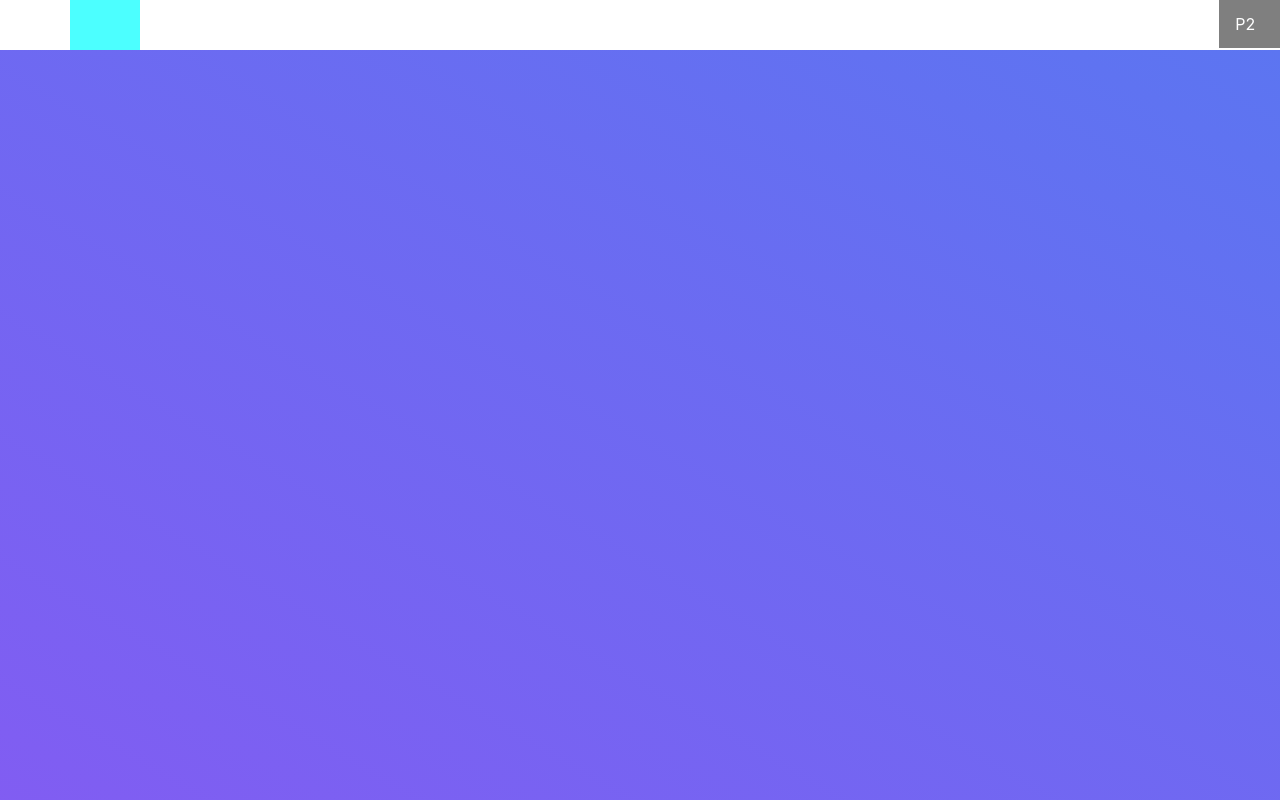
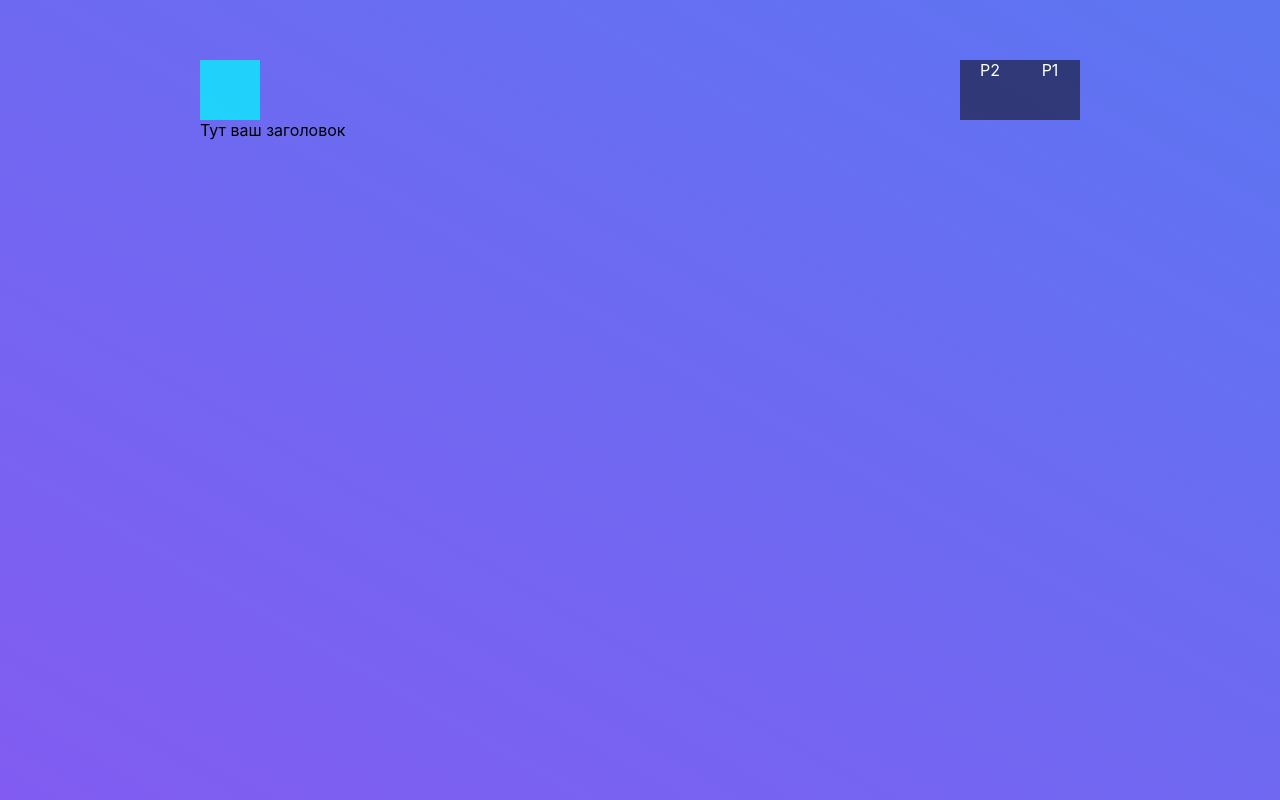
Before and after one commit to Supnovik/Kotiki, a React (Create React App) app in the folder Portal/: page / in a window 1280 px wide. Built offline with nearby package versions, Linux system fonts and the light colour scheme.

Commit message:
main page

```diff
--- /dev/null
+++ b/Portal/src/App.css
@@ -0,0 +1,76 @@
+.Head {
+  margin: 0;
+  padding: 0;
+  position: fixed;
+  display: grid;
+  grid-template-areas:
+    "no no no"
+    "nav nav nav"
+    "middl middl middl";
+  grid-template-rows: 60px 60px 1fr;
+  grid-template-columns: 100px 1fr 100px;
+  background: linear-gradient(30deg, #825cf2, #5c75f1);
+  height: 100%;
+  width: 100%;
+  /*margin-top: 50px;*/
+}
+
+.NavBar {
+  margin-right: 200px;
+  margin-left: 200px;
+  margin-top: 0;
+  padding: 0;
+  grid-area: nav;
+  list-style-type: none;
+}
+.NavBar li {
+  float: right;
+}
+.NavBar li a {
+  display: block;
+  color: white;
+  text-align: center;
+  height: 60px;
+  width: 60px;
+  text-decoration: none;
+  list-style-type: none;
+  background-color: rgba(0, 0, 0, 0.5);
+}
+.NavBar li a:hover {
+  background-color: rgb(0, 0, 0);
+  opacity: 1;
+}
+
+.Logo {
+  grid-area: logo;
+}
+
+.Middle {
+  grid-area: middl;
+  margin-right: 200px;
+  margin-left: 200px;
+  margin-top: 0;
+  padding: 0;
+  list-style-type: none;
+}
+
+.home {
+  float: left;
+}
+
+.home a {
+  display: block;
+  color: white;
+  text-align: center;
+  height: 60px;
+  width: 60px;
+  text-decoration: none;
+  background-color: aqua;
+  background-size: 80%;
+  background-repeat: no-repeat;
+  opacity: 0.7;
+}
+
+.home a:hover {
+  opacity: 1;
+}
--- a/Portal/src/App.js
+++ b/Portal/src/App.js
@@ -3,6 +3,7 @@ import { BrowserRouter as Router, Switch, Route, Link } from "react-router-dom";
 import P1 from "./Pages/p1/p1";
 import P2 from "./Pages/p2/p2";
 import "./index";
+import "./App.css";
 
 function App() {
   return (
@@ -31,7 +32,11 @@ function App() {
 }
 
 function Home() {
-  return <div className="middle"> </div>;
+  return (
+    <div className="Middle">
+      <p1>Тут ваш заголовок</p1>
+    </div>
+  );
 }
 
 export default App;
--- a/Portal/src/index.css
+++ b/Portal/src/index.css
@@ -13,67 +13,3 @@ code {
   font-family: source-code-pro, Menlo, Monaco, Consolas, "Courier New",
     monospace;
 }
-
-.NavBar {
-  list-style-type: none;
-  margin-top: 0;
-
-  overflow: hidden;
-
-  position: fixed;
-  top: 0;
-  height: 50px;
-  width: 100%;
-}
-
-.NavBar li {
-  float: right;
-}
-
-.NavBar li a {
-  display: block;
-  color: white;
-  text-align: center;
-  padding: 14px 16px;
-  text-decoration: none;
-  background-color: rgba(0, 0, 0, 0.5);
-}
-
-.NavBar li a:hover {
-  background-color: rgb(0, 0, 0);
-  opacity: 1;
-}
-
-.home {
-  float: left;
-}
-
-.home a {
-  display: block;
-  color: white;
-  text-align: center;
-  padding-top: 40px;
-  padding-left: 40px;
-  padding-bottom: 40px;
-  padding-right: 30px;
-  margin-left: 30px;
-  text-decoration: none;
-  background-color: aqua;
-  background-size: 80%;
-  background-repeat: no-repeat;
-  opacity: 0.7;
-}
-
-.home a:hover {
-  opacity: 1;
-}
-
-.Head {
-  background: linear-gradient(30deg, #825cf2, #5c75f1);
-  position: fixed;
-  margin-top: 50px;
-  list-style-type: none;
-
-  height: 100%;
-  width: 100%;
-}
```
